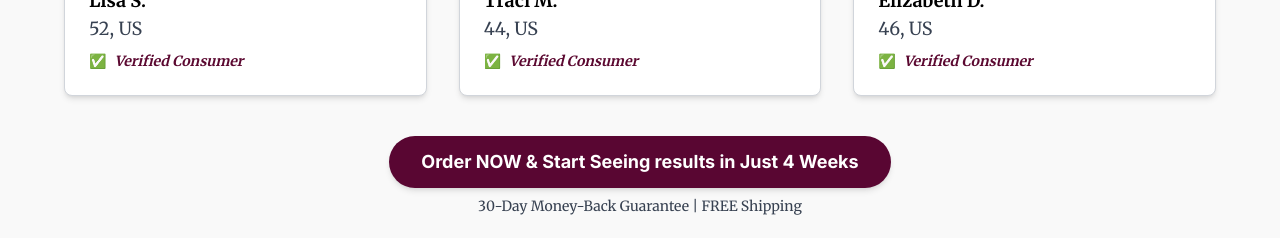
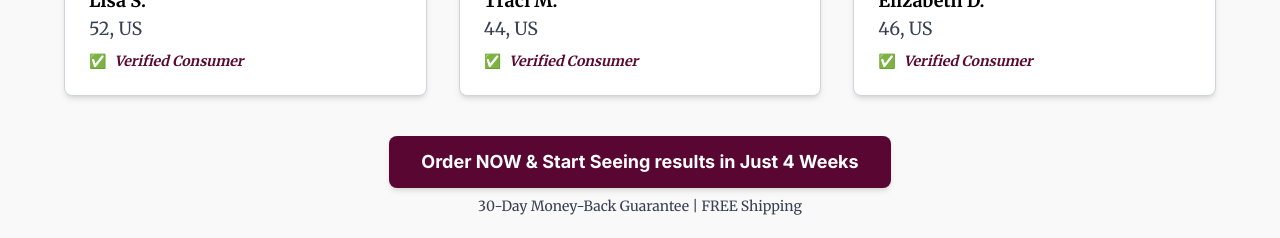
Before and after one commit to BidyutTLS/NnM-NLP11_New_page, a Next.js app: page / in a window 1280 px wide. Shown: the part 6240-6478 px from the top of the page. Built offline with nearby package versions, Linux system fonts and the light colour scheme.

Commit message:
Update TestimonialsSection.js

```diff
--- a/components/TestimonialsSection.js
+++ b/components/TestimonialsSection.js
@@ -81,7 +81,7 @@ export default function TestimonialsSection() {
 
         {/* CTA Button */}
         <div className="mt-10">
-          <button className="bg-[#590632] text-white px-8 py-3 rounded-full text-lg font-inter font-bold shadow-md hover:opacity-90">
+          <button className="bg-[#590632] text-white px-8 py-3 rounded-lg text-lg font-inter font-bold shadow-md hover:opacity-90">
             Order NOW & Start Seeing results in Just 4 Weeks
           </button>
           <p className="mt-2 text-sm text-gray-700">30-Day Money-Back Guarantee | FREE Shipping</p>
```
